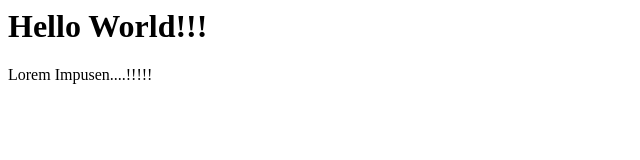
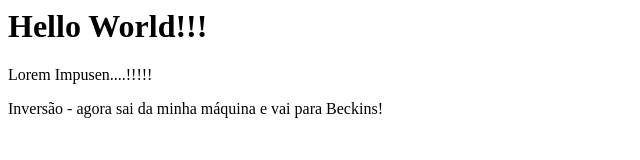
Before and after one commit to DiogenesAlberto/firstConnection, a plain HTML site: page index.html in a window 1280 px wide. Shown: the whole page, without its empty margins (0-640 px from the left). Drawn offline with Linux system fonts and the light colour scheme.

Commit message:
Update index file

```diff
--- a/index.html
+++ b/index.html
@@ -5,5 +5,7 @@
     <body>
         <h1>Hello World!!!</h1>
         <p>Lorem Impusen....!!!!!</p>
+
+        <p>Inversão - agora sai da minha máquina e vai para Beckins!</p>
     </body>
 </html>
```
